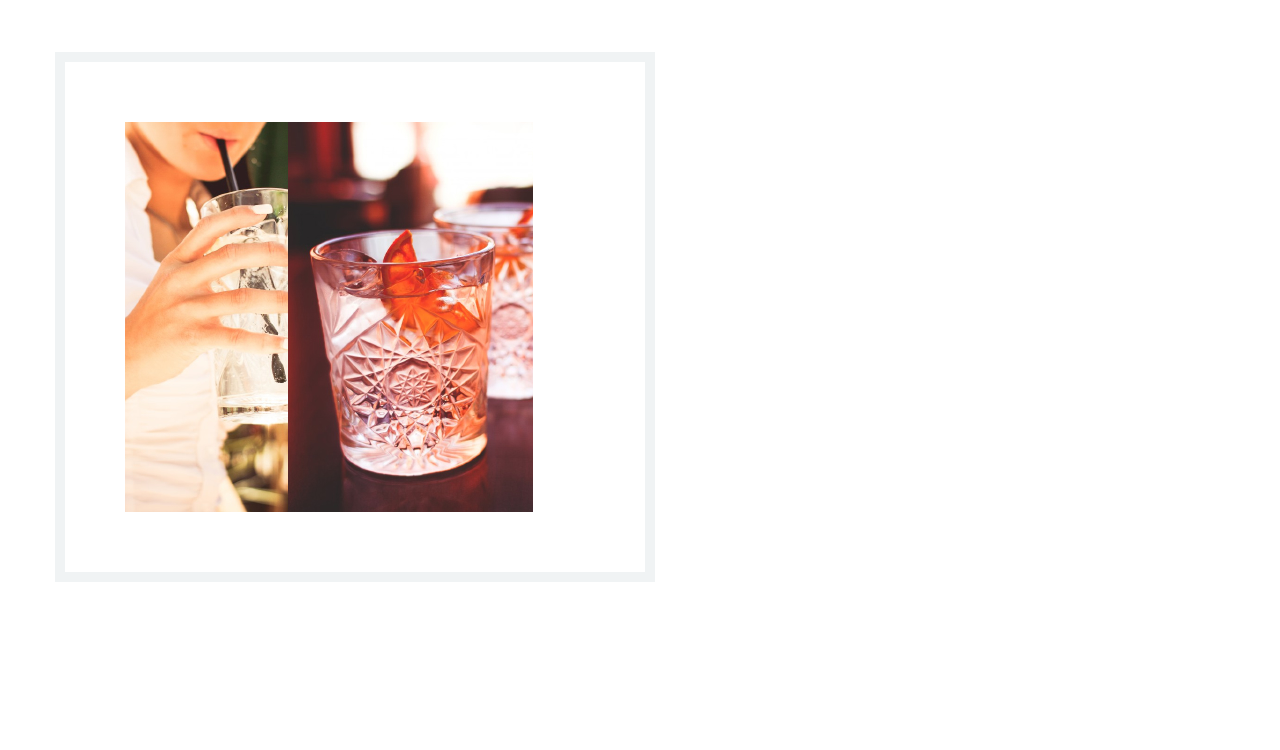
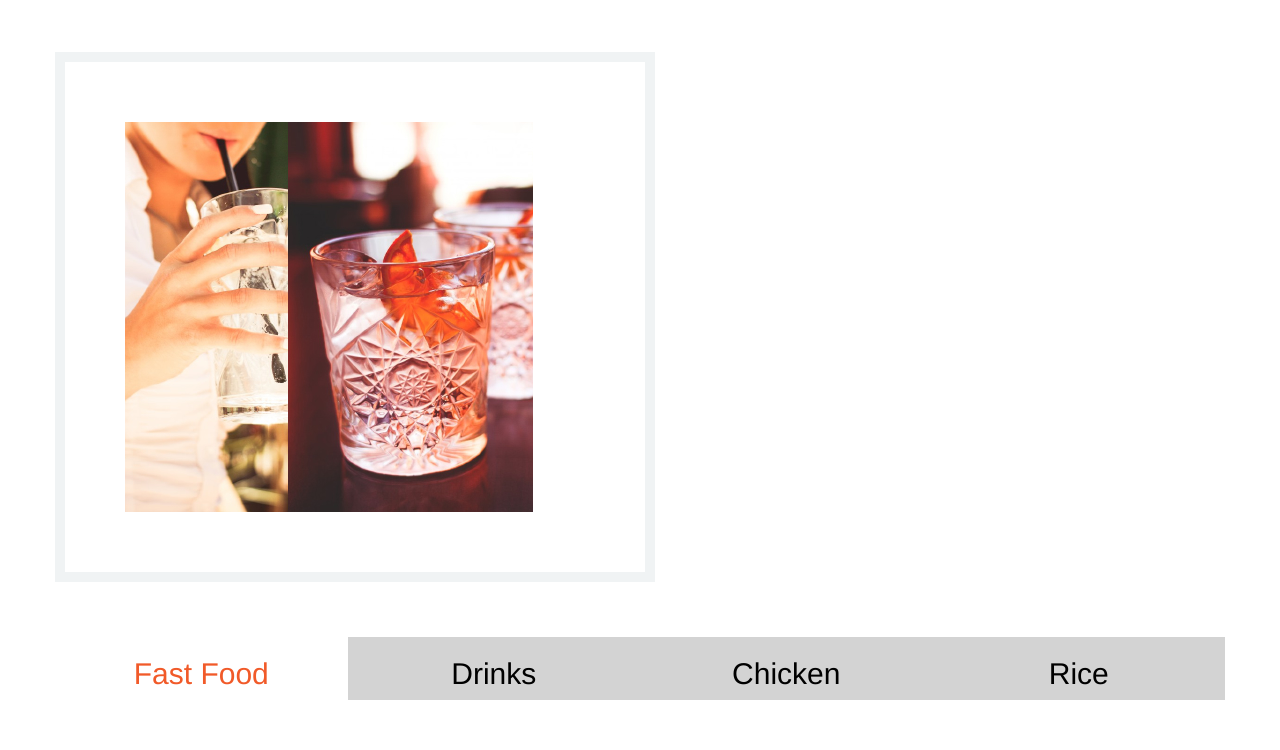
Before and after one commit to JuneMuoti/Anita-s-kitchen, a plain HTML site: page index.html in a window 1280 px wide. Shown: the part 2484-3234 px from the top of the page. Before the commit the page ends 3121 px from the top, so only its background shows below. Drawn offline with nearby package versions, Linux system fonts and the light colour scheme; files whose address does not match are found by name.

Commit message:
add container for fast foods

```diff
--- a/index.html
+++ b/index.html
@@ -77,6 +77,25 @@
   </div>
 </div>
 </div>
+<div class="container-fluid" id="foods">
+  <div id="food2">
+      <div class="container" style="margin-bottom: 50px;">
+        <div class="row">
+          <div class="col-md-3" style="text-align: center; color: #F15A29; background-color: white" >
+            <h2>Fast Food</h2>
+          </div>
+          <div class="col-md-3" style="color: black; background-color: lightgrey; text-align: center" >
+            <h2>Drinks</h2>
+          </div>
+          <div class="col-md-3" style="color: black; background-color: lightgrey; text-align: center">
+            <h2>Chicken</h2>
+          </div>
+          <div class="col-md-3" style="color: black; background-color: lightgrey; text-align: center">
+        <h2>Rice</h2>
+      </div>
+    </div>
+  </div>
+
 
 
 
```
